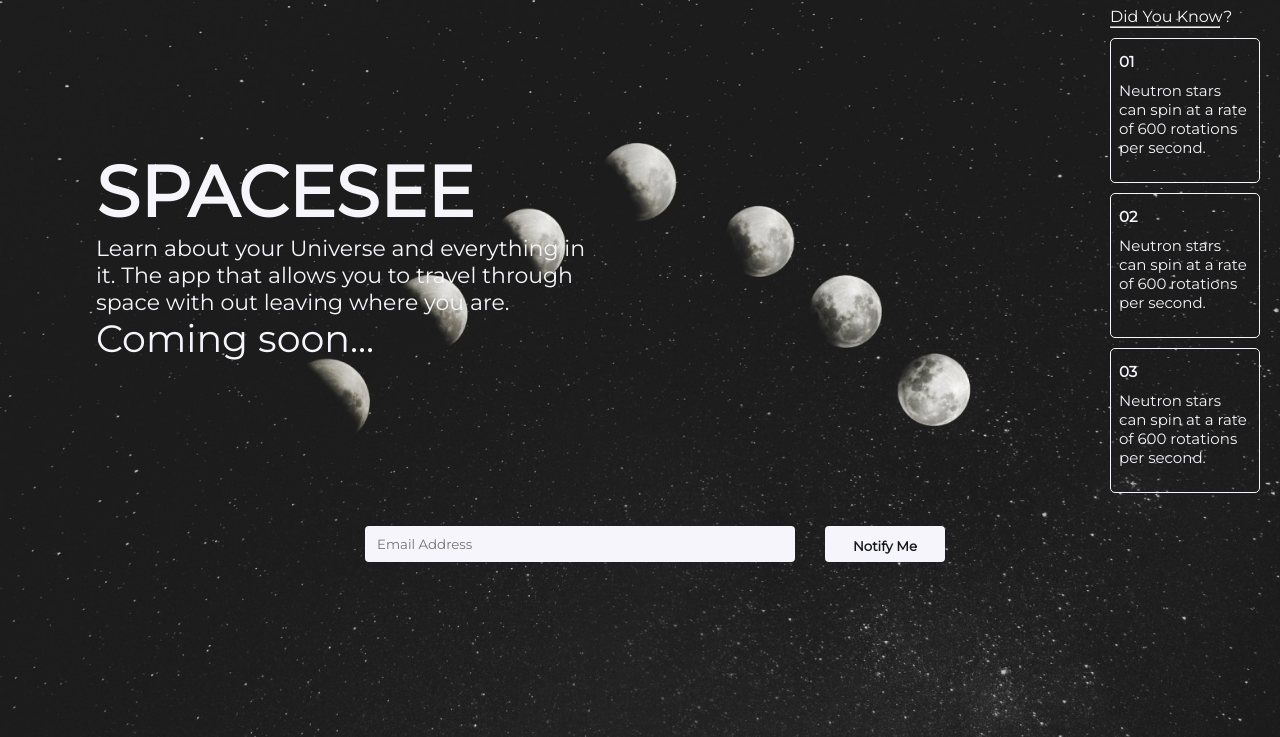
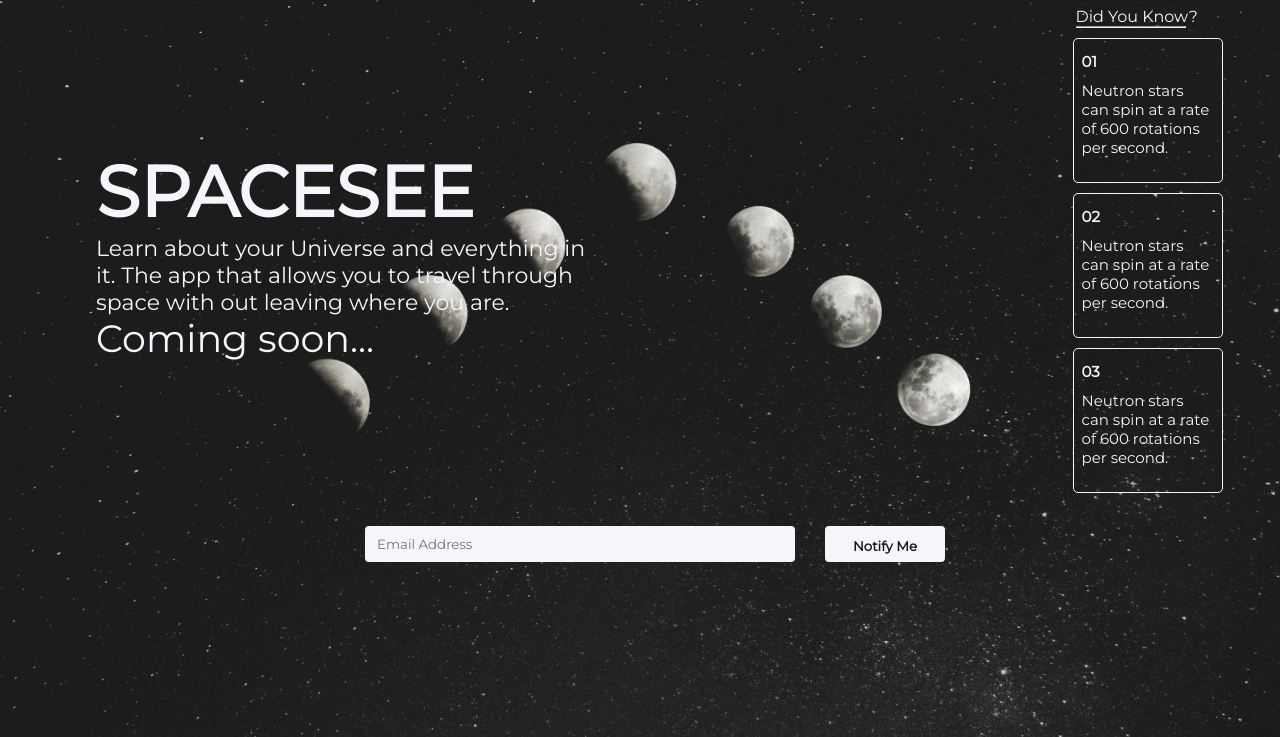
Before and after one commit to Caleb335/notifyme, a PHP site: page / in a window 1280 px wide. Shown: the part 63-800 px from the top of the page. Run offline with PHP 8.4, Linux system fonts and the light colour scheme; data that the repository does not hold is empty.

Commit message:
space around facts

```diff
--- a/css/app.css
+++ b/css/app.css
@@ -104,6 +104,10 @@ header, #main {
     margin-top: -12%;
 }
 
+.facts .facts-intro {
+    margin-left: -23%;
+}
+
 hr {
     width: 110px;
 }
@@ -144,6 +148,7 @@ hr {
 .facts-container {
     min-width: 100%;
     overflow-x: hidden;
+    margin-left: -25%;
 }
 /* hero section ends here */
 
@@ -256,6 +261,10 @@ form > div {
         display: none;
     }
 
+    .facts .facts-intro {
+        margin-left: -1%;
+    }
+
     .facts {
         margin-top: 12%;
         margin-left: 2%;
```
